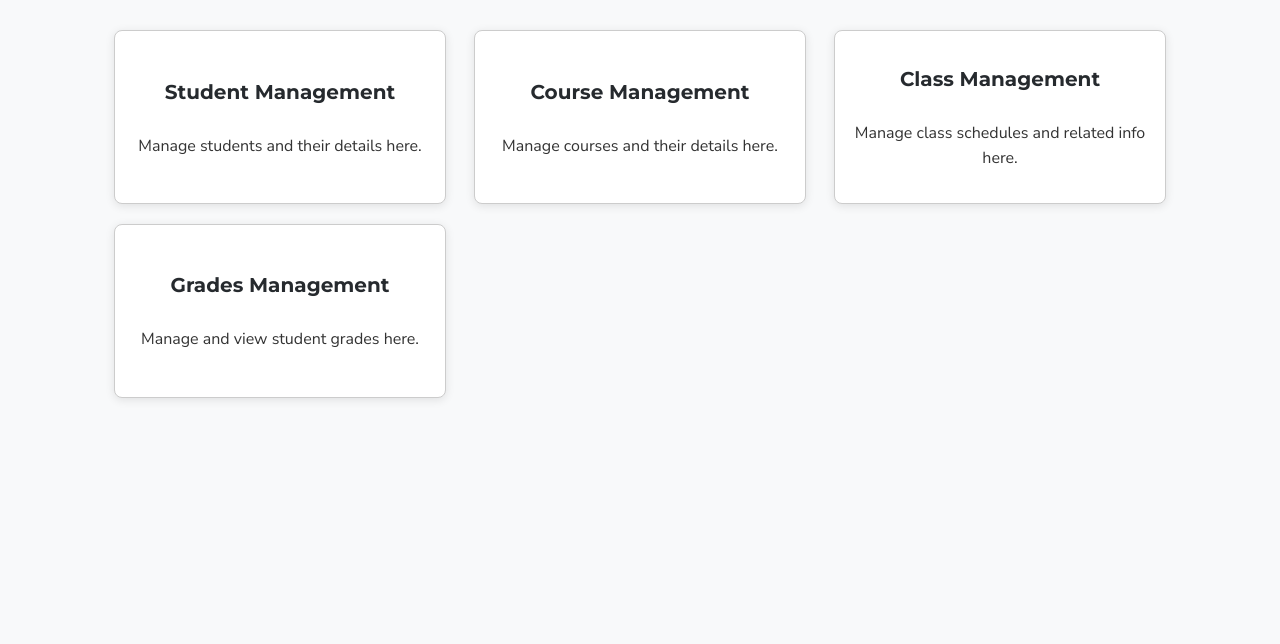
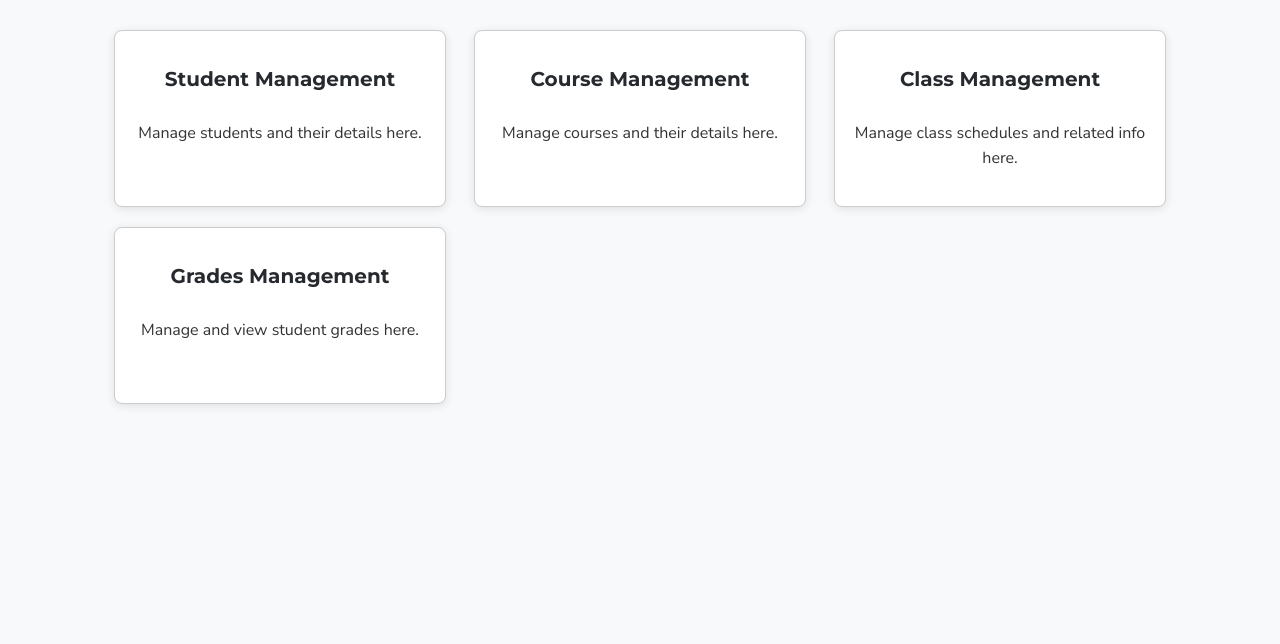
Before and after one commit to SWAP-G1/P02-Group1, a PHP site: page /admin_dashboard.php in a window 1280 px wide. Shown: the part 78-722 px from the top of the page. Run offline with PHP 8.4, Linux system fonts and the light colour scheme.

Commit message:
Updated styles.css

```diff
--- a/styles.css
+++ b/styles.css
@@ -183,7 +183,6 @@ table th {
 }
 
 
-
 /* Footer */
 .footer {
     text-align: center;
@@ -194,12 +193,7 @@ table th {
     width: auto; /* Make footer span the full width */
 }
 
-/* General Layout Styles */
-/* General Layout Styles */
-/* Card Grid Container (Renamed to avoid conflict) */
-/* General Layout Styles */
-/* General Layout Styles */
-/* General Layout Styles */
+
 /* General Layout Styles */
 .card-grid-container {
     display: grid;
@@ -224,10 +218,10 @@ table th {
     cursor: pointer;
     transition: all 0.3s ease;
     color: #333; /* Ensure cards fit within the defined width */
-    justify-content: center;
     align-items: center;
     margin: 0 auto; /* Center the card */
     width: 300px;
+    height: 145px;
 }
 
 /* Align left column cards to the right (with a small gap) */
```
